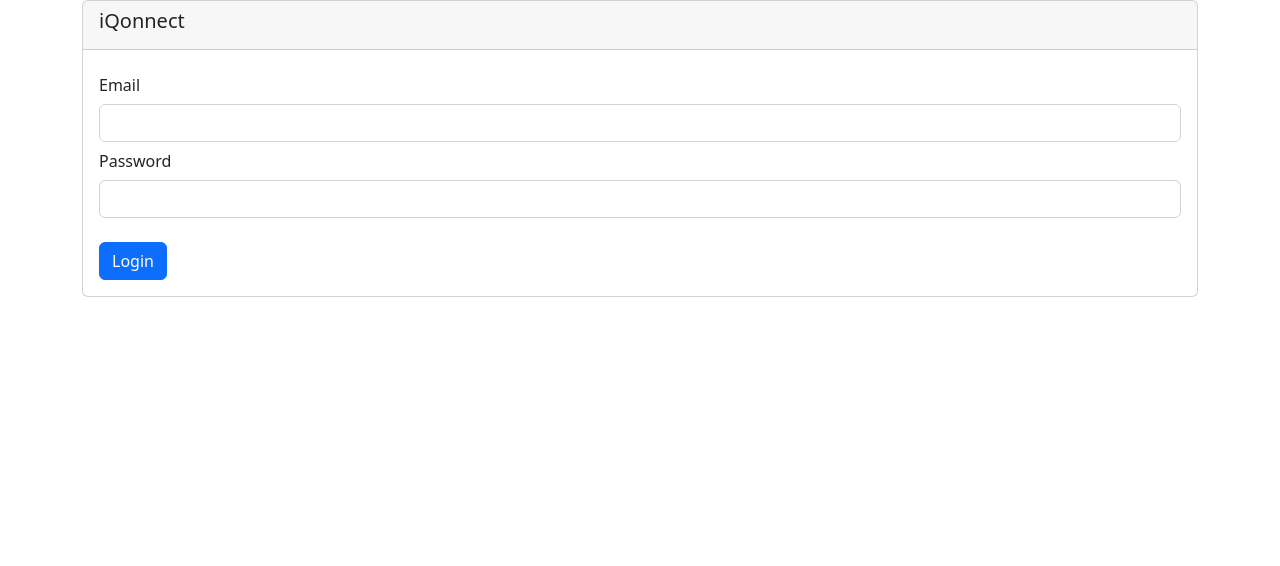
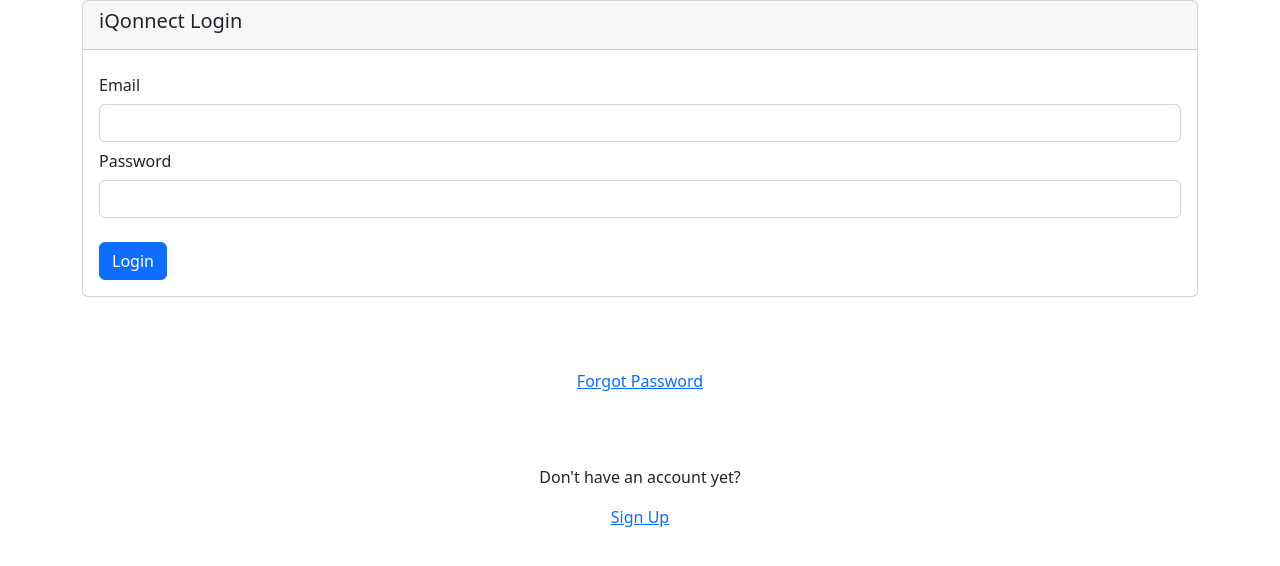
Before and after one commit to abegailgador/iqonnect_v1, a CodeIgniter app: page /database/ in a window 1280 px wide. Shown: the top 566 px of the page. Run offline with CodeIgniter, Linux system fonts and the light colour scheme.

Commit message:
sign up - no db connection

```diff
--- a/application/config/routes.php
+++ b/application/config/routes.php
@@ -59,6 +59,8 @@ $route['translate_uri_dashes'] = FALSE;
 // Auth Routes
 
 $route['user/login'] = 'Auth/login';
+$route['user/usertype'] = 'Auth/usertype';
+$route['user/signup/(:any)'] = 'Auth/signup/$1';
 
 // iQonnect Main Routes
 $route['iqonnect'] = 'Pages/view';
--- a/application/controllers/Auth.php
+++ b/application/controllers/Auth.php
@@ -4,10 +4,10 @@
   class Auth extends CI_Controller {
     public function index()
     {
-      $data['title'] = "iQonnect";
+      $data['title'] = "iQonnect Login";
 
       $this->load->view('templates/header');
-      $this->load->view('pages/login', $data);
+      $this->load->view('pages/auth/login', $data);
       $this->load->view('templates/footer');
     }
 
@@ -26,4 +26,51 @@
         $this->index();
       }
     }
+
+    // public function signupas()
+    // {
+    //   $this->load->view('templates/header');
+    //   $this->load->view('pages/login', $data);
+    //   $this->load->view('templates/footer');
+    // }
+
+    public function usertype()
+    {
+      $data['title'] = "What are you?";
+
+      $this->load->view('templates/header');
+      $this->load->view('pages/auth/usertype', $data);
+      $this->load->view('templates/footer');
+      // $this->form_validation->set_rules('email', 'Email', 'required');
+      // $this->form_validation->set_rules('password', 'Password', 'required');
+
+      // if ($this->form_validation->run()) {
+      //   $data = [
+      //     'email' => $this->input->post('email'),
+      //     'password' => $this->input->post('password'),
+      //   ];
+      // }
+      // else {
+      //   $this->index();
+      // }
+    }
+
+    public function signup($user_type="")
+    {
+      $data['user_type'] = $this->usertype();
+
+      echo $data;
+      // $this->form_validation->set_rules('email', 'Email', 'required');
+      // $this->form_validation->set_rules('password', 'Password', 'required');
+
+      // if ($this->form_validation->run()) {
+      //   $data = [
+      //     'email' => $this->input->post('email'),
+      //     'password' => $this->input->post('password'),
+      //   ];
+      // }
+      // else {
+      //   $this->index();
+      // }
+    }
   }
--- /dev/null
+++ b/application/views/pages/auth/login.php
@@ -0,0 +1,50 @@
+<div class="container">
+  <div class="row">
+    <div class="col-md-12">
+      <div class="card">
+        <div class="card-header">
+          <h5 class="card-title"><?php echo $title; ?></h5>
+        </div>
+        <div class="card-body">
+          <form action="<?php echo base_url('iqonnect')?>" method="POST">
+            <div class="form-group">
+              <label for="email" class="col-sm-2 col-form-label">Email</label>
+              <input type="text" name="email" class="form-control">
+              <small><?php echo form_error('email'); ?></small>
+            </div>
+
+            <div class="form-group">
+              <label for="password" class="col-sm-2 col-form-label">Password</label>
+              <input type="password" name="password" class="form-control">
+              <small><?php echo form_error('password'); ?></small>
+            </div>
+
+            <br>
+            <div class="form-group">
+              <button type="submit" class="btn btn-primary">Login</button>
+            </div>
+          </form>
+        </div>
+      </div>
+    </div>
+  </div>
+</div>
+
+<br><br><br>
+<div class="container text-center">
+  <div class="row">
+    <div class="col-md-6 offset-md-3">
+      <a href="#">Forgot Password</a>
+    </div>
+  </div>
+</div>
+
+<br><br><br>
+<div class="container text-center">
+  <div class="row">
+    <div class="col-md-6 offset-md-3">
+      <p>Don't have an account yet?</p>
+      <a href="<?php echo base_url('user/usertype')?>">Sign Up</a>
+    </div>
+  </div>
+</div>
--- a/application/views/pages/login.php
+++ b/application/views/pages/auth/signup.php
@@ -29,3 +29,13 @@
     </div>
   </div>
 </div>
+
+<br><br><br>
+<div class="container text-center">
+  <div class="row">
+    <div class="col-md-6 offset-md-3">
+      <p>Already have an account?</p>
+      <a href="<?php echo base_url('user/login')?>">Log In</a>
+    </div>
+  </div>
+</div>
```
Also changed, not shown: application/views/pages/auth/usertype.php (added, +27 -0 lines).
